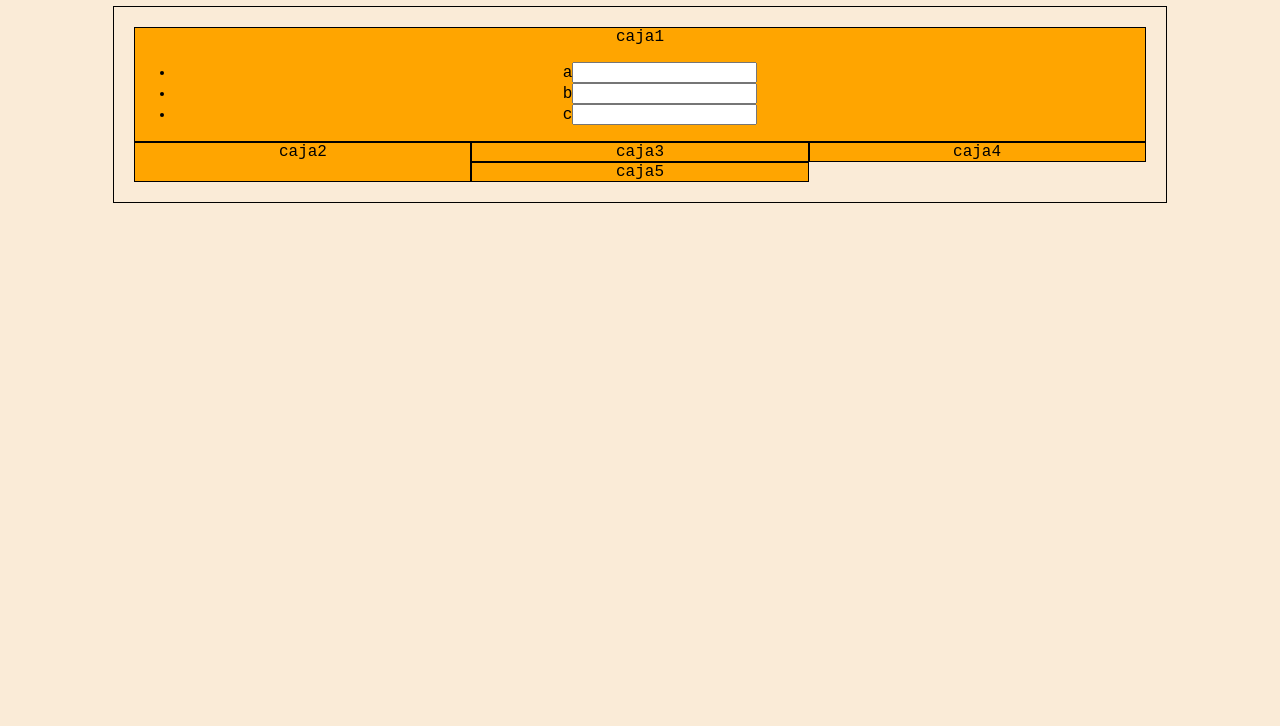
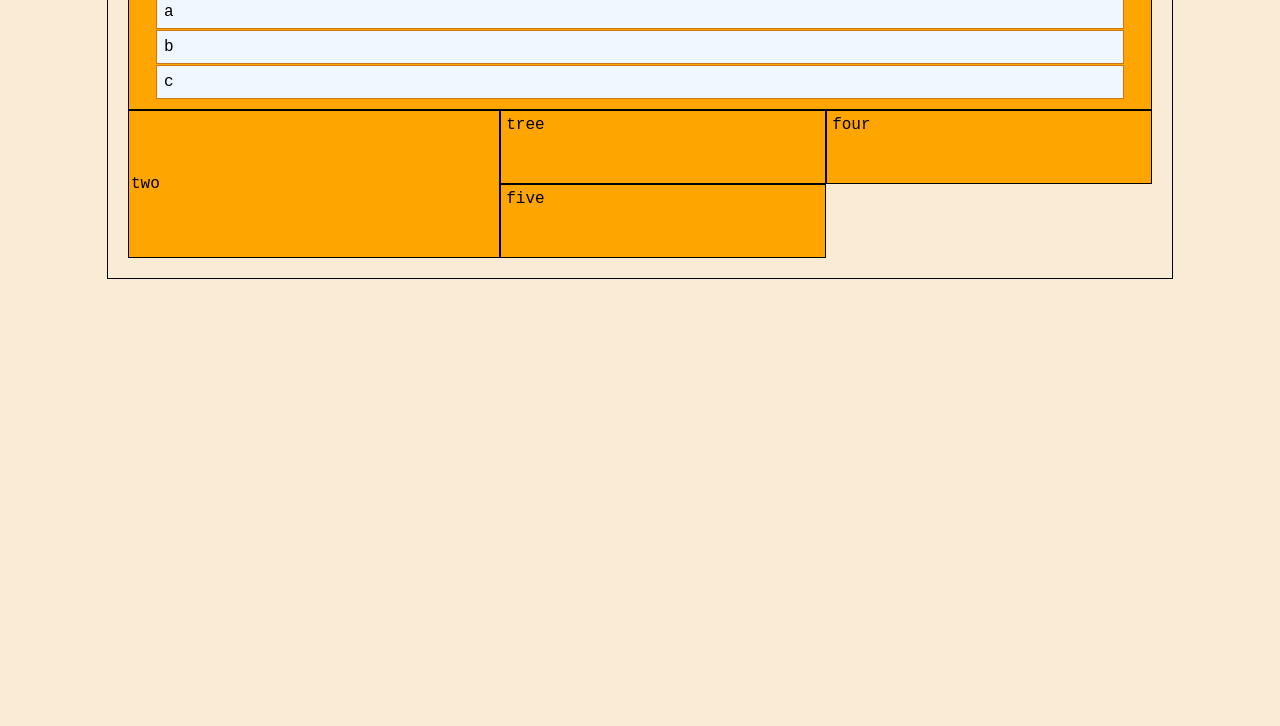
Before and after one commit to Josemarti87/Mardelplataprograma, a plain HTML site: page actividad mdpprograma/clase 08/actividad_2/actividad2.html in a window 1280 px wide. Shown: the part 74-800 px from the top of the page. Drawn offline with Linux system fonts and the light colour scheme.

Commit message:
Add files via upload

```diff
--- a/actividad mdpprograma/clase 08/actividad_2/actividad2.html
+++ b/actividad mdpprograma/clase 08/actividad_2/actividad2.html
@@ -9,17 +9,15 @@
 <body>
     <h1>Actividad 2 clase 8</h1>
     <div class="grid">
-        <div class="one">caja1
-            <ul>
-                <li><label for="">a<input type="text"></label></li>
-                <li><label for="">b<input type="text"></label></li>
-                <li><label for="">c<input type="text"></label></li>
-            </ul>
+        <div class="one">
+            <div class="abc">a</div>
+            <div class="abc">b</div>
+            <div class="abc">c</div>
         </div>
-        <div class="two">caja2</div>
-        <div class="tree">caja3</div>
-        <div class="four">caja4</div>
-        <div class="five">caja5</div>
+        <div class="two">two</div>
+        <div class="tree">tree</div>
+        <div class="four">four</div>
+        <div class="five">five</div>
 
     </div>
 </body>
--- a/actividad mdpprograma/clase 08/styles.css
+++ b/actividad mdpprograma/clase 08/styles.css
@@ -2,8 +2,13 @@ body{
     background-color: antiquewhite;
     font-family: 'Courier New', Courier, monospace;
 }
+
+*{
+    padding: 0;
+    margin: 0;
+}
 .grid{
-    text-align: center;
+
     display: grid;
     grid-template-columns: auto auto ;
     grid-template-rows: auto auto;
@@ -11,6 +16,7 @@ body{
     margin: auto;
     padding: 20px;
     border: 1px solid black;
+
 
 }
 .caja1{
@@ -31,28 +37,51 @@ body{
    }
 
    .one{
+    display:grid;
     border: 1px solid black;
     grid-column:1/4 ;
     background-color: orange;
+    place-items: center;
+    row-gap: 1px;
+    padding: 10px;
    }
    .two{
+    display: grid;
     border: 1px solid black;
-    grid-row:2/5 ;
+    grid-row:2/4 ;
     background-color: orange;
-
+    padding: 4rem;
+    padding-left: 2px;
 }
 .tree{
     border: 1px solid black;
-    grid-column: 2;
+
     background-color: orange;
+    padding: 5px;
 }
 .four{
     border: 1px solid black;
     grid-column: 3;
     background-color: orange;
+    padding: 5px;
 }
 .five{
     border: 1px solid black;
-    grid-column: ;
+
     background-color: orange;
+    padding: 5px;
 }
+
+
+
+
+.abc{
+    display: flex;
+    padding: 7px;
+    width: 95%;
+
+    background-color: aliceblue;
+    border: 1px solid rgb(204, 119, 22);
+    row-gap: 5px;
+
+}
```
